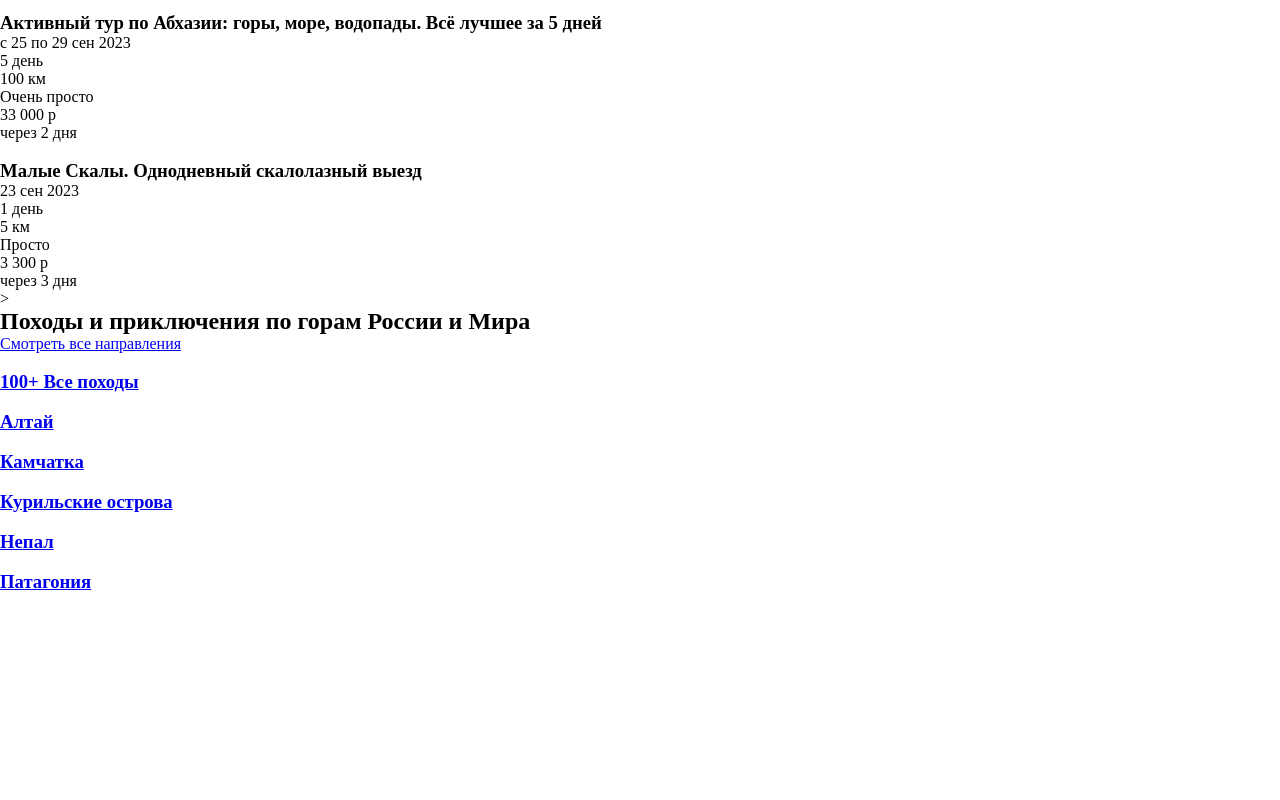
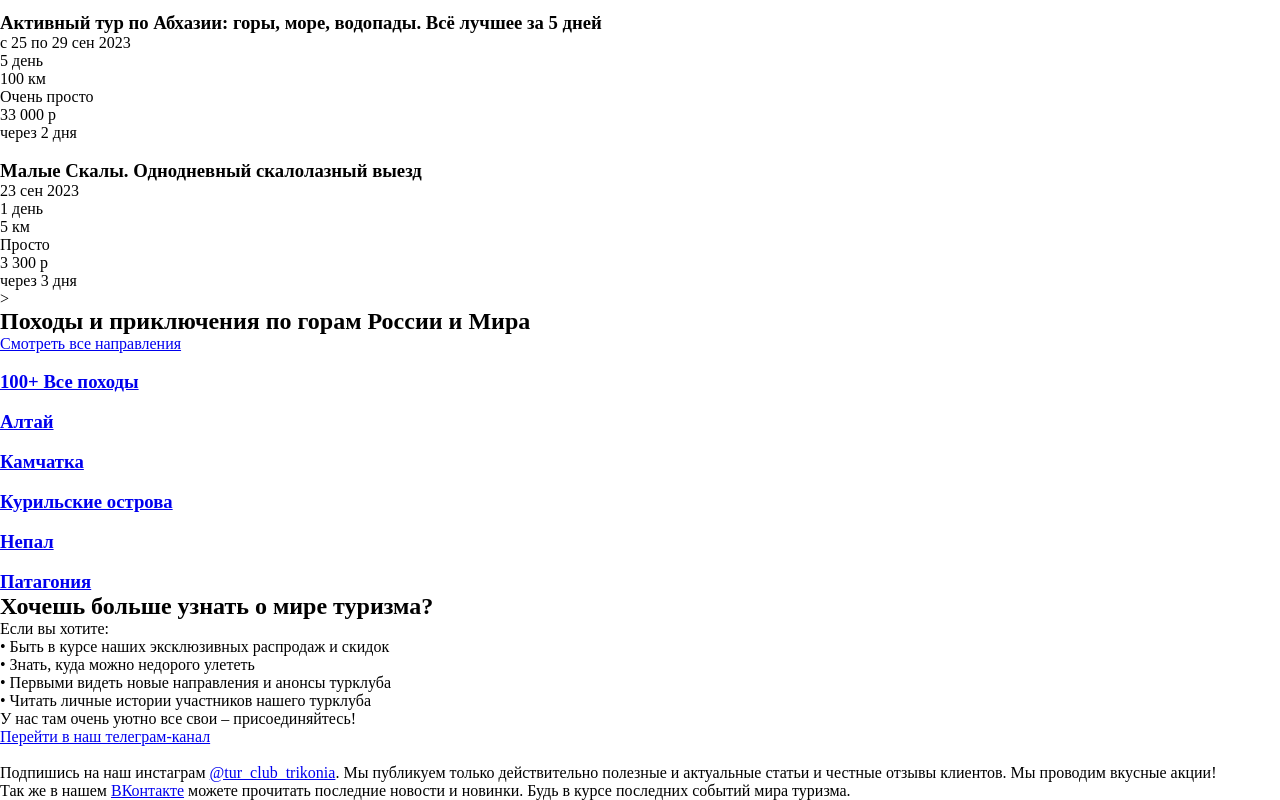
Before and after one commit to vmnekrasovv/3konya, a plain HTML site: page app/index.html in a window 1280 px wide. Shown: the part 766-1566 px from the top of the page. Before the commit the page ends 1359 px from the top, so only its background shows below. Drawn offline with Linux system fonts and the light colour scheme.

Commit message:
Накидал разметку под section-socials

```diff
--- a/app/index.html
+++ b/app/index.html
@@ -297,6 +297,59 @@
 <!-- ////////////////////////// -->
 
 
+		<section class="section section-socials">
+
+			<div class="container">
+
+				<div class="section__left">
+
+					<h2 class="section__title">
+						Хочешь больше узнать <span>о мире туризма?</span>
+					</h2>
+
+					<div class="block-title">Если вы хотите:</div>
+					<div class="block-list">
+						<div class="block-list__item">
+							• Быть в курсе наших эксклюзивных распродаж и скидок
+						</div>
+						<div class="block-list__item">
+							• Знать, куда можно недорого улететь
+						</div>
+						<div class="block-list__item">
+							• Первыми видеть новые направления и анонсы турклуба
+						</div>
+						<div class="block-list__item">
+							• Читать личные истории участников нашего турклуба
+						</div>
+					</div>
+					<div class="block-text">
+						У нас там очень уютно все свои – присоединяйтесь!
+					</div>
+
+					<a href="#" class="section__button">Перейти в наш телеграм-канал</a>
+
+				</div> <!-- /section__left -->
+
+				<div class="section__right">
+					<img src="" alt="" class="section-socials__img">
+				</div> <!-- /section__right -->
+
+				<div class="section-socials__list">
+					<div class="section-socials__item">
+						Подпишись на наш инстаграм <a href="#">@tur_club_trikonia</a>.
+						Мы публикуем только действительно полезные и актуальные статьи и честные отзывы клиентов.
+						<span>Мы проводим вкусные акции!</span>
+					</div>
+					<div class="section-socials__item">
+						Так же в нашем <a href="#">ВКонтакте</a> можете прочитать последние новости и новинки.
+						<span>Будь в курсе последних событий мира туризма.</span>
+					</div>
+				</div>
+
+			</div>
+
+		</section>
+
 		</main> <!-- /main-content -->
 
 	</div> <!-- /page -->
```
